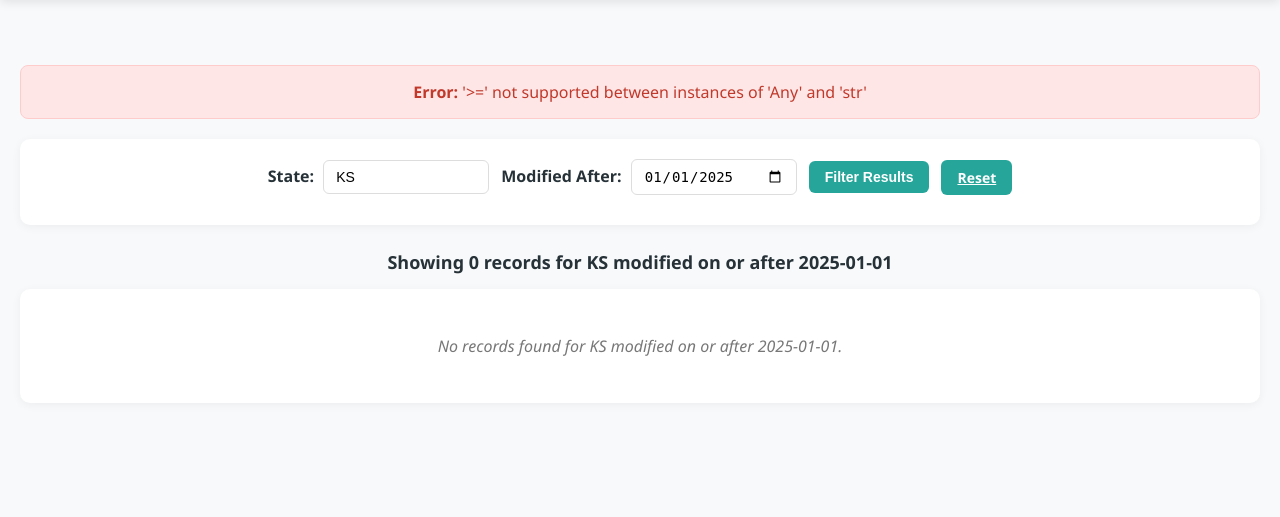
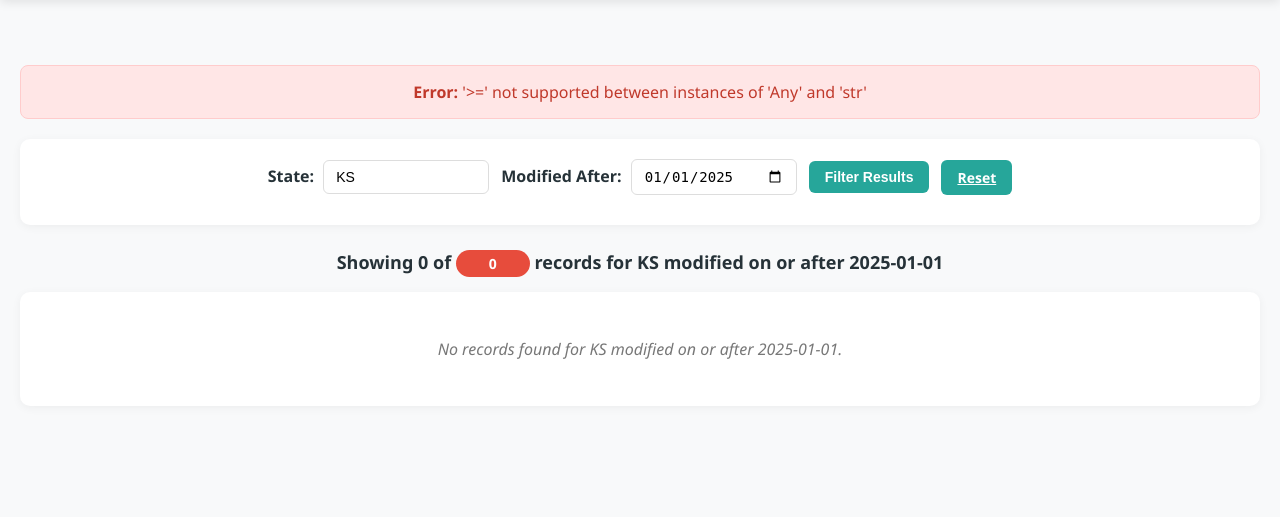
Before and after one commit to santonode/lab, a Flask app: page /erate/ in a window 1280 px wide. Shown: the part 45-562 px from the top of the page. Run offline with Flask 3, Linux system fonts and the light colour scheme; parts of the project's set-up code (start-up, migrations or seed data) failed here and were passed over; some libraries are stand-ins or nearby versions.

Commit message:
Update erate.html

```diff
--- a/templates/erate.html
+++ b/templates/erate.html
@@ -34,6 +34,10 @@
         .action-btn.load-more { background: #3498db; }
         .action-btn.load-more:hover { background: #2980b9; }
         .summary { font-size: 18px; font-weight: 600; color: #263238; margin: 15px 0; text-align: center; }
+        .count-badge {
+            background: #e74c3c; color: white; padding: 4px 12px; border-radius: 20px;
+            font-size: 14px; font-weight: 600; display: inline-block; min-width: 50px;
+        }
         .table-container { overflow-x: auto; border-radius: 8px; box-shadow: 0 1px 5px rgba(0,0,0,0.1); }
         .erate-table {
             width: 100%; border-collapse: collapse; font-size: 14px; background: white;
@@ -56,7 +60,7 @@
             text-align: center; padding: 30px; color: #777; font-size: 14px; margin-top: 50px;
         }
         .footer a { color: #26A69A; text-decoration: none; }
-        stoi .footer a:hover { text-decoration: underline; }
+        .footer a:hover { text-decoration: underline; }
         @media (max-width: 768px) {
             .filter-form { flex-direction: column; }
             .filter-form input, .filter-form button { width: 100%; }
@@ -97,9 +101,9 @@
             </form>
         </div>
 
-        <!-- SUMMARY -->
+        <!-- SUMMARY WITH TOTAL COUNT -->
         <div class="summary">
-            Showing <strong>{{ total }}</strong> records
+            Showing <strong>{{ total }}</strong> of <strong class="count-badge">{{ total_filtered }}</strong> records
             for <strong>{{ filters.state }}</strong> modified on or after <strong>{{ filters.min_date }}</strong>
         </div>
 
@@ -130,13 +134,13 @@
                                 <td>{{ row.funding_year }}</td>
                                 <td>{{ row.entity_name }}</td>
                                 <td>{{ row.address }}</td>
-                                <td>{{ row.zip }}</td>
+                                <td>{{ row.zip_code }}</td>
                                 <td>{{ row.frn }}</td>
                                 <td>{{ row.app_number }}</td>
                                 <td>{{ row.status }}</td>
                                 <td>
                                     {% if row.amount %}
-                                        ${{ "%.2f"|format(row.amount | float) }}
+                                        ${{ "%.2f"|format(row.amount) }}
                                     {% else %}
                                         $0.00
                                     {% endif %}
```
